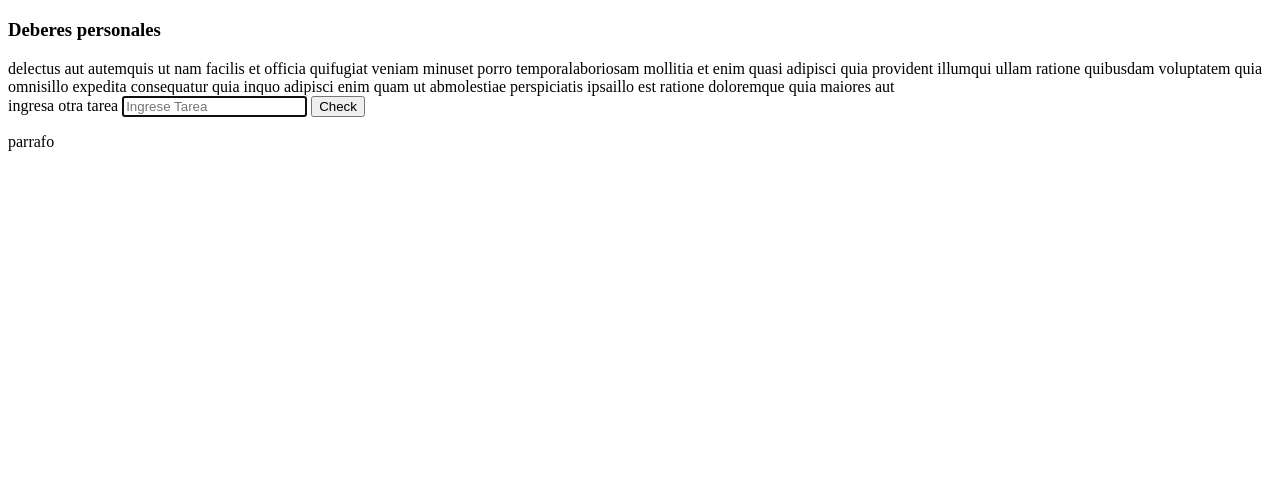
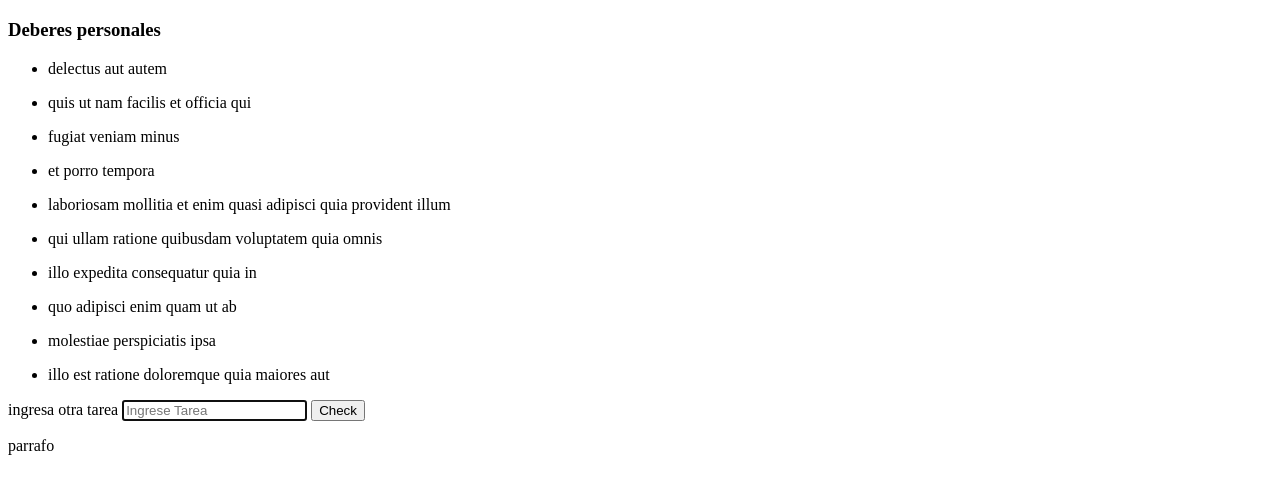
Before and after one commit to pecorina/lista-tareas, a plain HTML site: page index.html in a window 1280 px wide. Shown: the part 61-554 px from the top of the page. Drawn offline with Linux system fonts and the light colour scheme.

Commit message:
envio lo q tengo

```diff
--- a/assets/js/javascript.js
+++ b/assets/js/javascript.js
@@ -65,7 +65,7 @@ var lista =
 
   lista.forEach(function (ele){
     document.getElementById("mostrarlos10")
-    .innerHTML+=ele.title;
+    .innerHTML+= "<ul> <li>"+ele.title+"</li></ul>";
   })
 function mostrarInfo(){
   var cajita = document.getElementById("inputTarea");
--- a/index.html
+++ b/index.html
@@ -11,7 +11,7 @@
 
 <div id="mostrarlos10"></div>
 
-
+<div id="">
 
 <div class="container">
 
```
